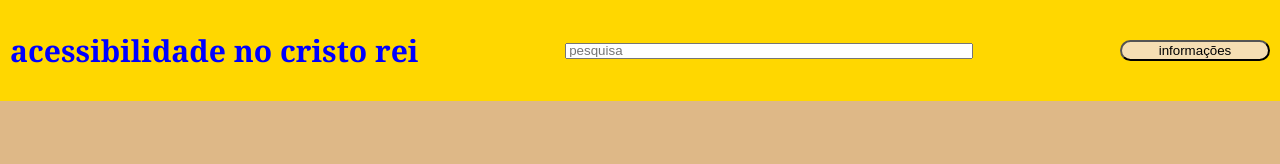
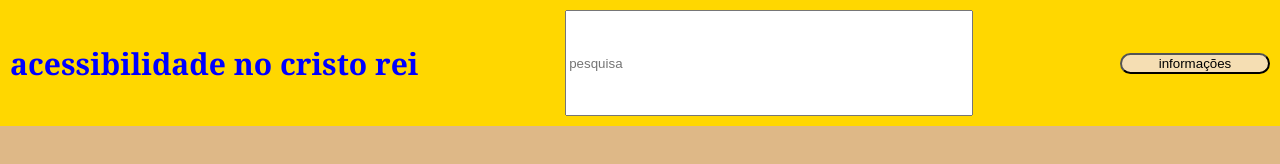
Before and after one commit to pereirarodriguesjoao/projeto-teste-certo, a plain HTML site: page index.html in a window 1280 px wide. Drawn offline with Linux system fonts and the light colour scheme.

Commit message:
zxcxzczxzxc

```diff
--- a/style.css
+++ b/style.css
@@ -17,7 +17,7 @@ font-size: 30px;
 }
 input{
 width: 400px;
-height: 10px;
+height: 100px;
 }
 button{
 background-color: wheat;
```
